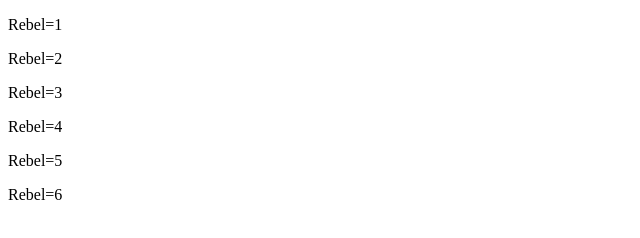
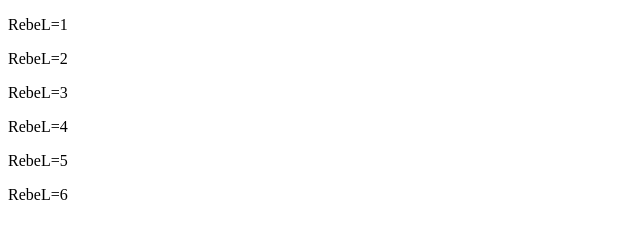
Before and after one commit to rebel39/rebel39, a plain HTML site: page index.html in a window 1280 px wide. Shown: the full height of the page, 0-640 px from the left. Drawn offline with Linux system fonts and the light colour scheme.

Commit message:
Update index.html

```diff
--- a/index.html
+++ b/index.html
@@ -6,11 +6,11 @@
     <link rel="stylesheet" href="stylesheet.css">
   </head>
   <body>
-    <p>Rebel=1</p>
-    <p>Rebel=2</p>
-    <p>Rebel=3</p>
-    <p>Rebel=4</p>
-    <p>Rebel=5</p>
-    <p>Rebel=6</p>
+    <p>RebeL=1</p>
+    <p>RebeL=2</p>
+    <p>RebeL=3</p>
+    <p>RebeL=4</p>
+    <p>RebeL=5</p>
+    <p>RebeL=6</p>
   </body>
 </html>
```
